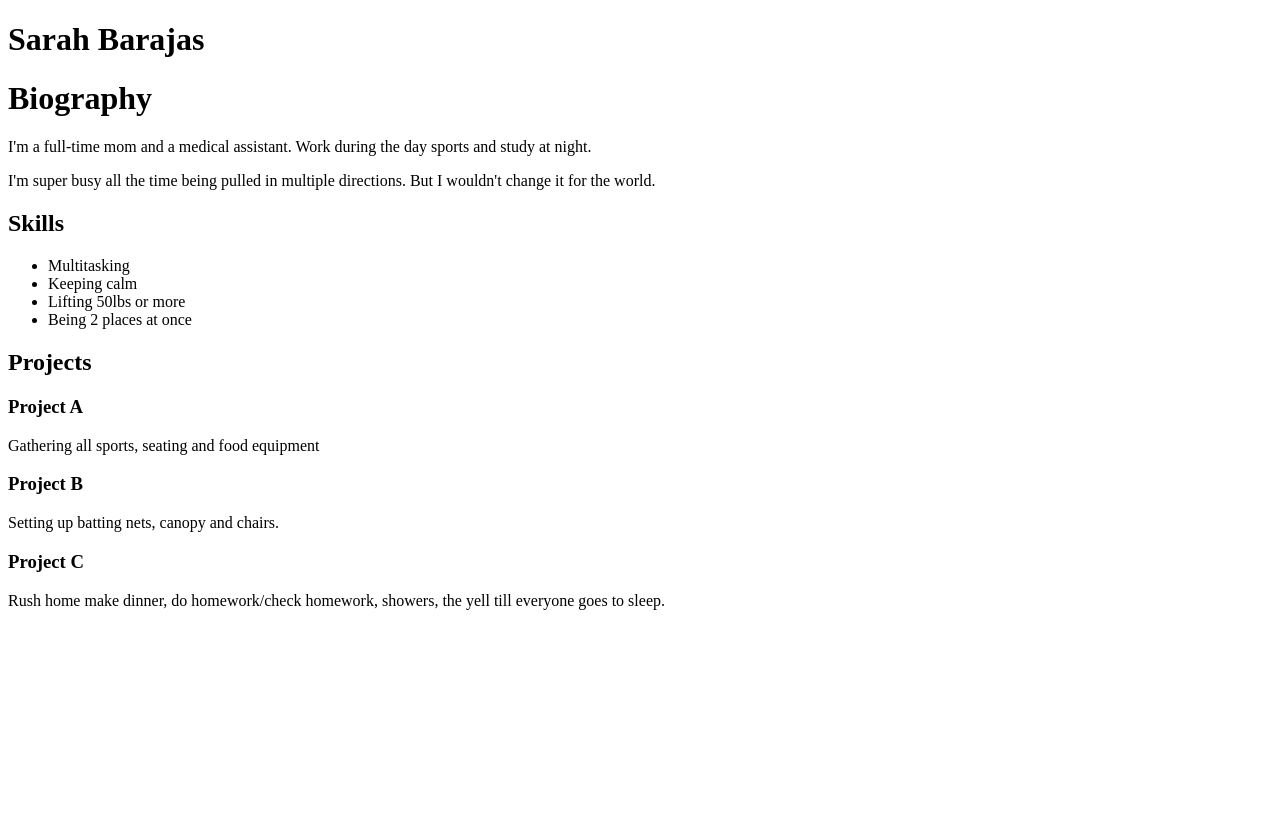
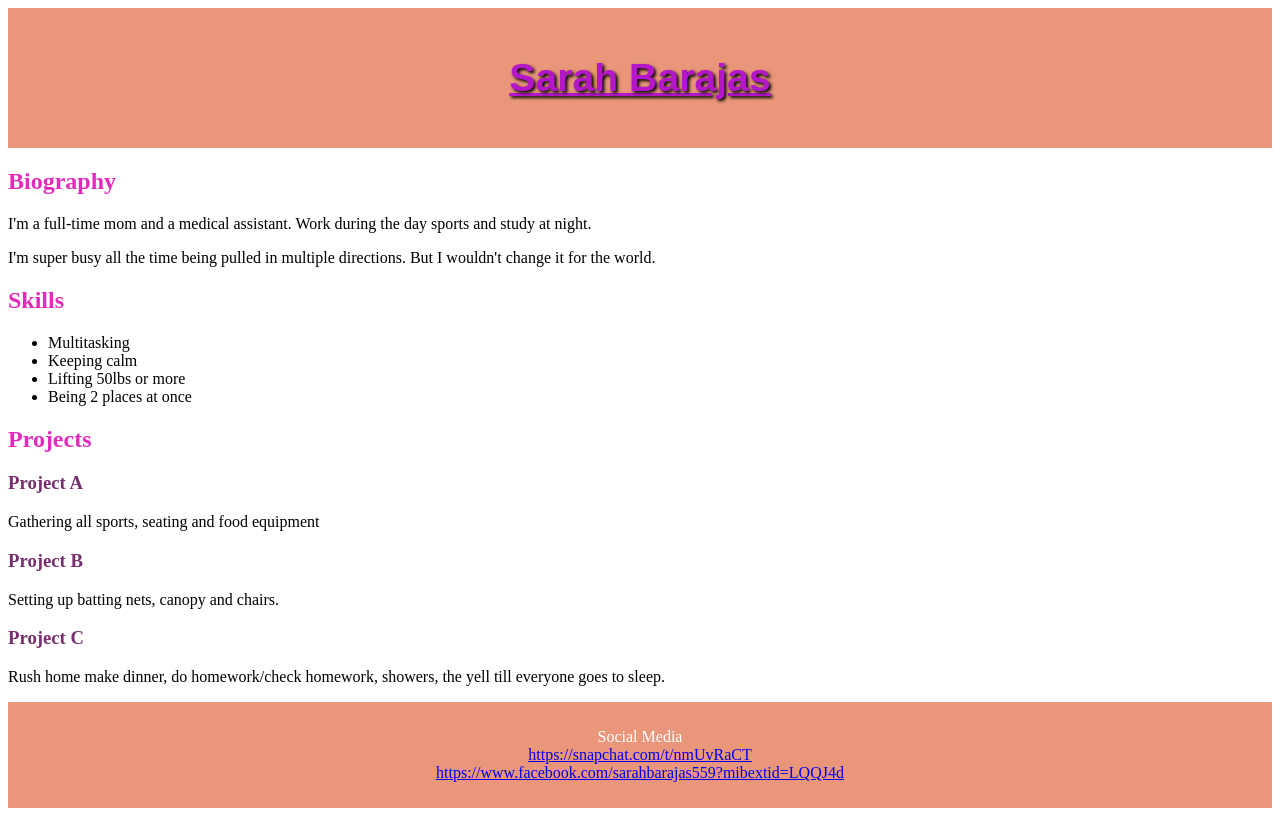
Before and after one commit to SarahBarajas/Moduel2Assignment, a plain HTML site: page index.html in a window 1280 px wide. Drawn offline with Linux system fonts and the light colour scheme.

Commit message:
help from w3schools

```diff
--- a/index.html
+++ b/index.html
@@ -1,12 +1,27 @@
 <!DOCTYPE html> <!-- HTML format -->
 <html lang="en">
 <head>
-    <meta charset="UTF-10">
+    <style>footer {
+        text-align: center;
+        padding: 10px;
+        background-color: DarkSalmon;
+        color: white;
+        }</style>
+        <style>header {
+            text-align: center;
+            padding: 10px;
+            background-color: DarkSalmon;
+            color: white;
+        </style>
+    <header>
+        <a class="logo" href="#">Sarah Barajas</a>
+      </header>
     <title>Sarah Barajas personal portfolio</title>
+    <link rel="stylesheet" href="style.css">
 </head>
 <body>
-    <h1>Sarah Barajas</h1>
-    <h1> Biography </h1> <!-- Bio section -->
+
+    <h2> Biography </h2> <!-- Bio section -->
     <p> I'm a full-time mom and a medical assistant.
         Work during the day sports and study at night.</p>
        <p> I'm super busy all the time being pulled in multiple directions.
@@ -28,3 +43,8 @@
 
         <h3>Project C</h3>
         <p>Rush home make dinner, do homework/check homework, showers, the yell till everyone goes to sleep.</p>
+        <footer>
+            <p>Social Media<br> <!--footer-->
+            <a href="https://snapchat.com/t/nmUvRaCT">https://snapchat.com/t/nmUvRaCT</a><br>
+            <a href="https://www.facebook.com/sarahbarajas559?mibextid=LQQJ4d">https://www.facebook.com/sarahbarajas559?mibextid=LQQJ4d</a></p>
+          </footer>
--- a/style.css
+++ b/style.css
@@ -1,12 +1,33 @@
 /* General Styling */
 body {
-    background-color: #black; /* Light background color */
-    color: #white; /* Dark text color for general content */
+     background-color: #white; /* Light background color */
+    color: #black; /* Dark text color for general content */
 }
 
 /* Header Section Styling */
 h1 {
-    background-color: white; /* Black background for the header */
-    color: blueviolet; /* White text color */
+    background-color: white; /* white background for the header */
+    color: blueviolet; /* purple text color */
 
 }
+h2 {
+    background-color: white; /* white background for the header */
+    color: rgb(226, 43, 189); /* pink text color */
+
+}
+h3 {
+    background-color: white; /* white background for the header */
+    color: rgb(120, 46, 109); /* purple text color */
+
+}
+.logo {
+    background: left / cover;
+    display: flex;
+    height: 120px;
+    align-items: center;
+    justify-content: center;
+    font: /* help from w3schools */
+      bold calc(1em + 2 * (100vw - 120px) / 100) 'Dancing Script',
+      fantasy;
+    color: #b416c9;
+    text-shadow: #000 2px 2px 0.2rem;
```
